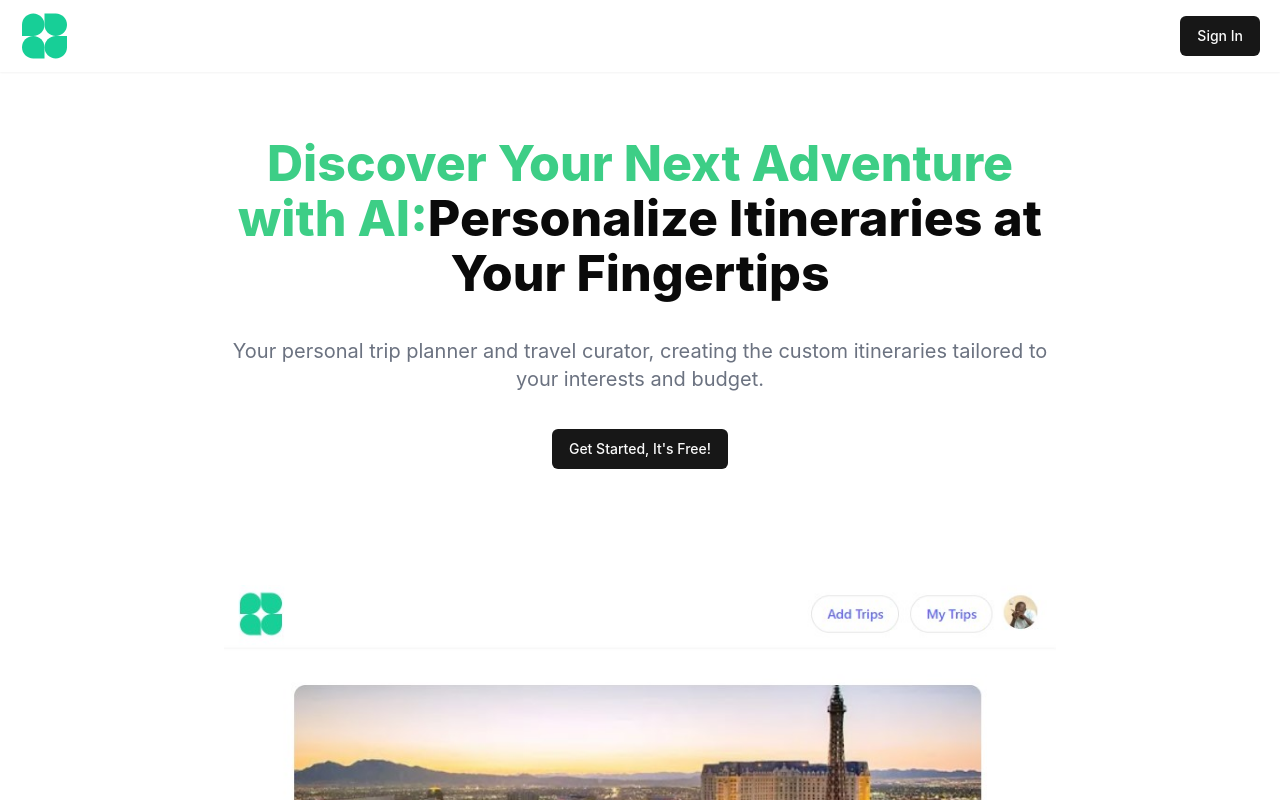
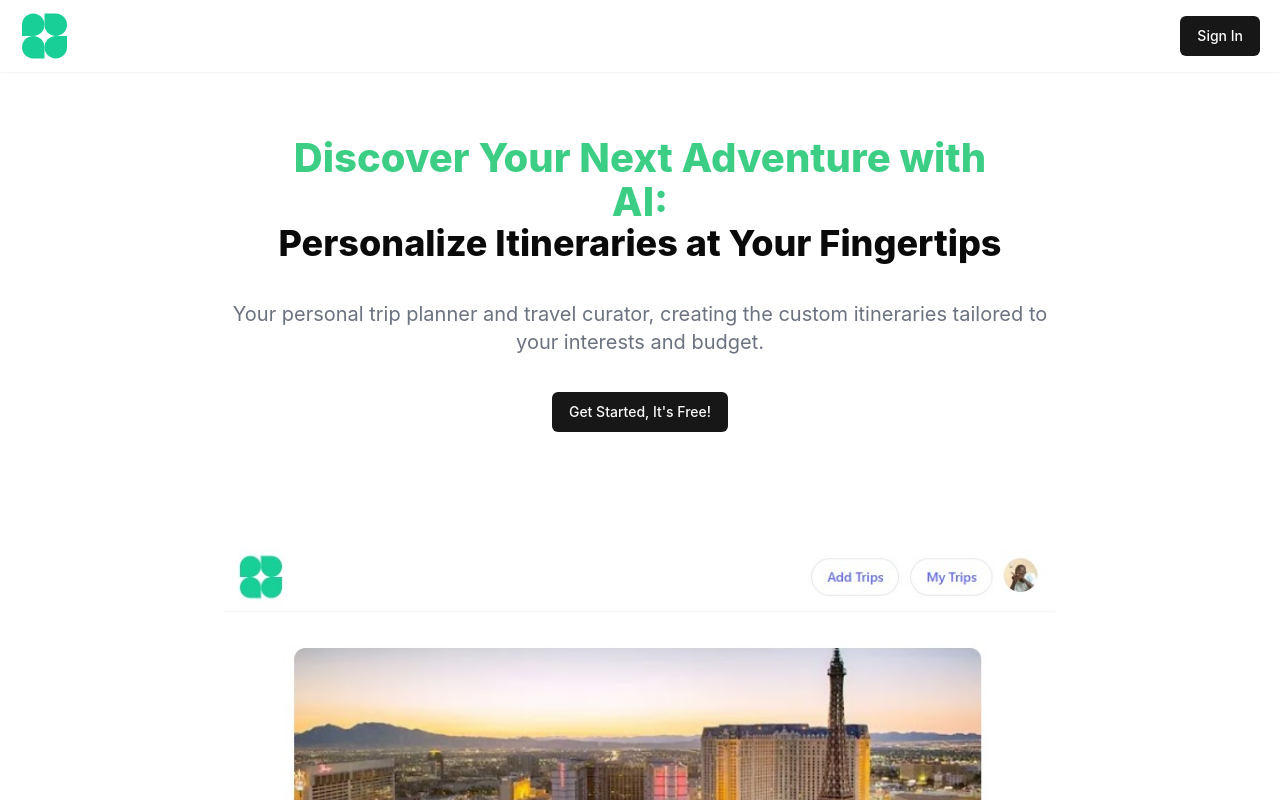
Before and after one commit to devkobby24/ai-trip-planner, a React (Vite) app: page / in a window 1280 px wide. Shown: the top 800 px of the page. Built offline with nearby package versions, Linux system fonts and the light colour scheme; no server answers.

Commit message:
Hero update

```diff
--- a/src/components/ui/custom/Hero.jsx
+++ b/src/components/ui/custom/Hero.jsx
@@ -5,12 +5,15 @@ import { Link } from "react-router-dom";
 function Hero() {
   return (
     <div className="flex flex-col items-center mx-56 gap-9">
-      <h1 className="font-extrabold text-[50px] text-center mt-16">
-        <span className="text-[#3dce86]">
+      <h1 className="text-center font-extrabold mt-16 px-4 sm:px-6 md:px-8 lg:px-12 text-[32px] sm:text-[36px] md:text-[40px] lg:text-[50px]">
+        <span className="text-[#3dce86] block text-[28px] sm:text-[32px] md:text-[36px] lg:text-[40px]">
           Discover Your Next Adventure with AI:
         </span>
-        Personalize Itineraries at Your Fingertips
+        <span className="block text-[24px] sm:text-[28px] md:text-[32px] lg:text-[36px]">
+          Personalize Itineraries at Your Fingertips
+        </span>
       </h1>
+
       <p className="text-xl text-gray-500 text-center">
         Your personal trip planner and travel curator, creating the custom
         itineraries tailored to your interests and budget.
@@ -25,7 +28,7 @@ function Hero() {
         className="w-full h-full mt-20 mb-40"
       />
     </div>
-  )
+  );
 }
 
 export default Hero;
```
